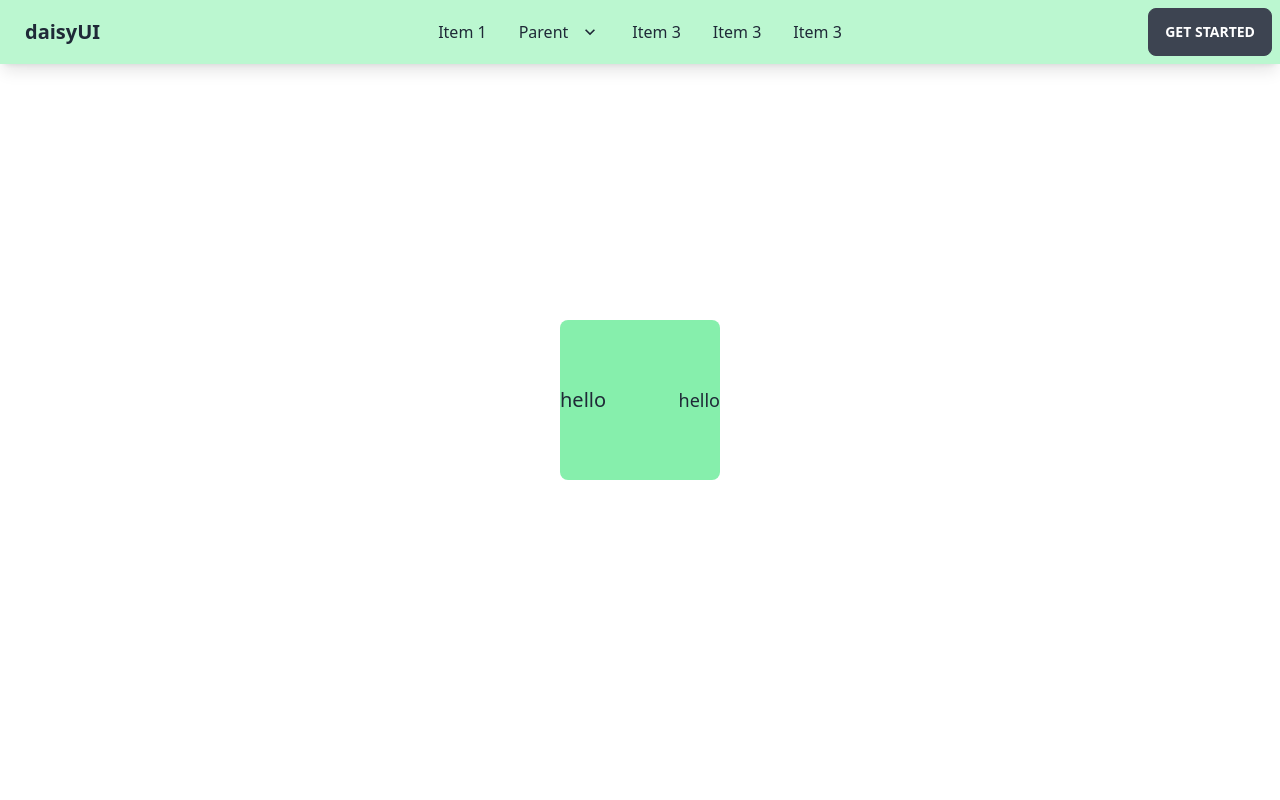
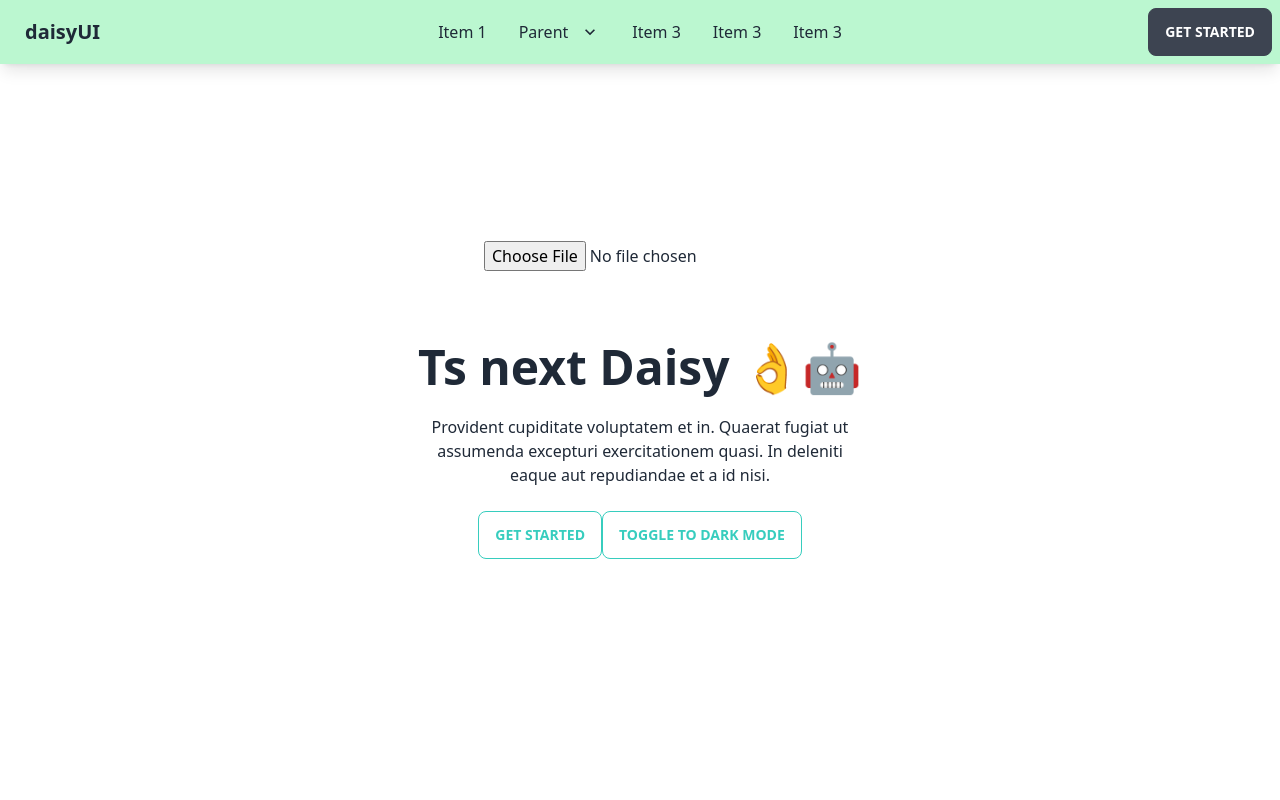
Before and after one commit to Isa-Ismail/ts-next-daisy, a Next.js app: page / in a window 1280 px wide. Shown: the top 800 px of the page. Built offline with nearby package versions, Linux system fonts and the light colour scheme; no server answers.

Commit message:
img upload

```diff
--- a/components/page components/Home.tsx
+++ b/components/page components/Home.tsx
@@ -64,18 +64,7 @@ const Home: React.FC<Props> = () => {
   }, [data])
 
   return (<div className="min-h-screen flex items-center justify-center">
-              <div className='bg-green-300 h-[10rem] w-[10rem] rounded-lg flex justify-between items-center'>
-
-                <div>
-                  <h1 className='text-xl'>hello</h1>
-                </div>
-                <div>
-                  <p className="text-lg">
-                          hello
-                        </p>
-                </div>
-            </div>
-                  {/* <div className="hero-content text-center">
+                  <div className="hero-content text-center">
                       <div className="max-w-md">
                         {url&&<img src = {url} alt = "image" />}
                         <input type="file" onChange={(e: any) => {  sub(e.target.files[0])}}/>
@@ -88,7 +77,7 @@ const Home: React.FC<Props> = () => {
                         <button onClick={() => dispatch(addCart(product, 10))} className="btn btn-outline btn-accent">Get Started</button>
                         <button onClick={() => dispatch(toggle())} className="btn btn-outline btn-accent">Toggle to dark mode</button>
                     </div>
-                  </div> */}
+                </div>
           </div>)
 }
 
--- a/utils/types.tsx
+++ b/utils/types.tsx
@@ -20,7 +20,7 @@ const ad: name = {
 export interface State {
     bought: boolean;
     cart: {
-        cartItems: CartItem[];
+        cartItems: Array<CartItem>;
     }
 }
 
```
